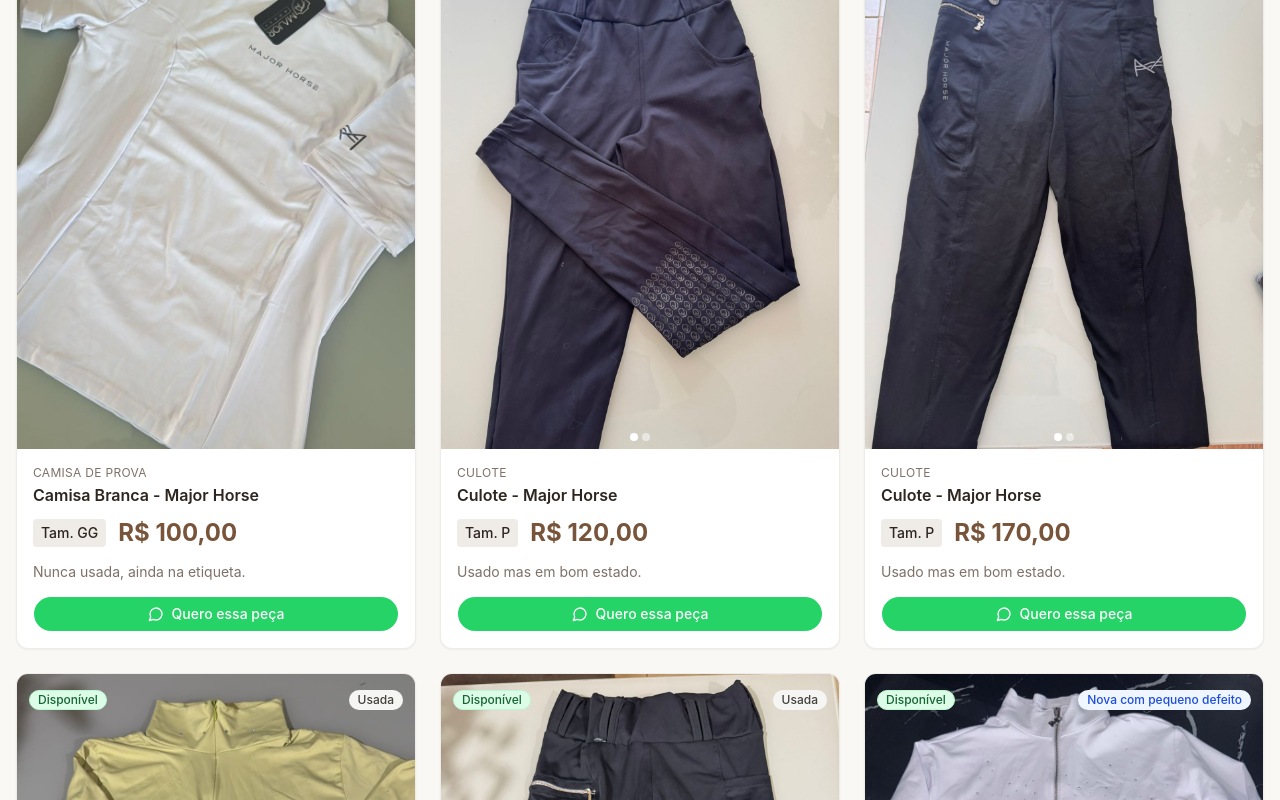
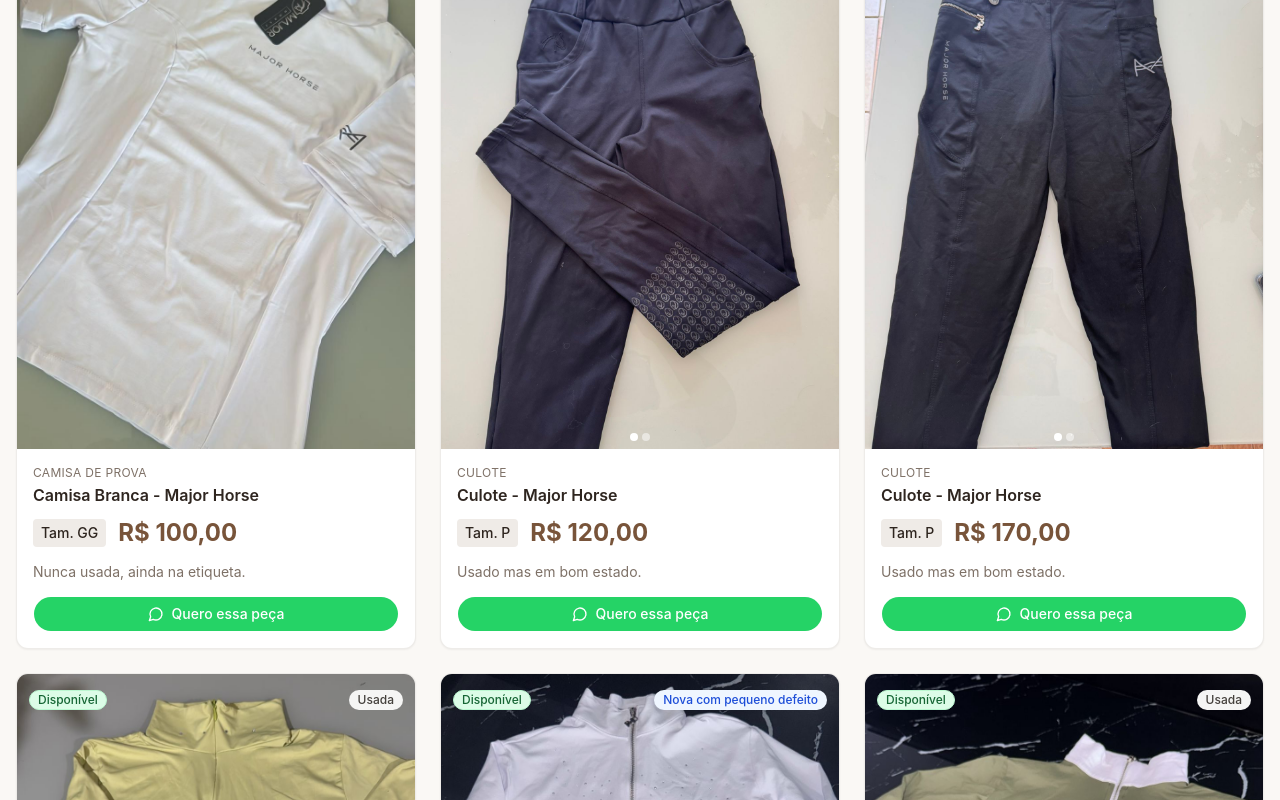
Before and after one commit to leorato13/catalogo-hipismo, a React (Vite) app: page / in a window 1280 px wide. Shown: the part 2000-2800 px from the top of the page. Built offline with nearby package versions, Linux system fonts and the light colour scheme.

Commit message:
retirei um produto

```diff
--- a/src/react-app/data/products.ts
+++ b/src/react-app/data/products.ts
@@ -127,17 +127,6 @@
     price: 90,
     status: "Disponível",
     image: ["/fotos/camisa-verdeclaro3.jpeg", "/fotos/camisa-verdeclaro.jpeg", "/fotos/camisa-verdeclaro2.jpeg"]
-  },
-  {
-    id: "11",
-    name: "Culote - Major Horse",
-    category: "Culote",
-    size: "P",
-    condition: "Usada",
-    observations: "Usado em bom estado, com gripe um pouco gasto.",
-    price: 140,
-    status: "Disponível",
-    image: ["/fotos/culote-gripegasto.jpeg", "/fotos/culote-gripegasto2.jpeg"]
   },
   {
     id: "12",
```
